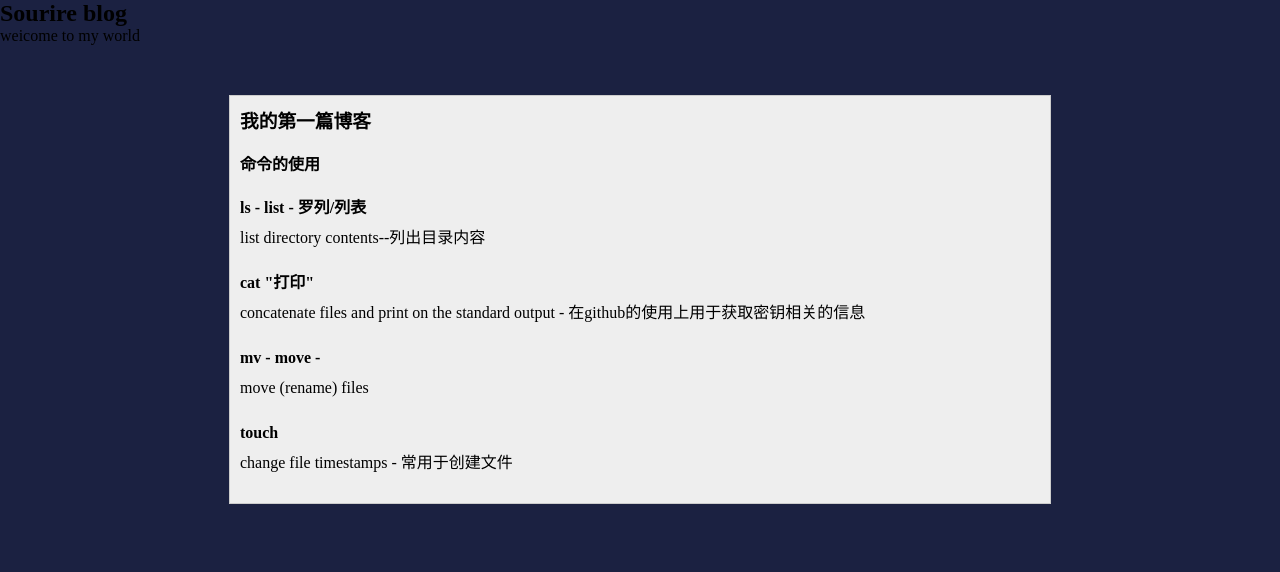
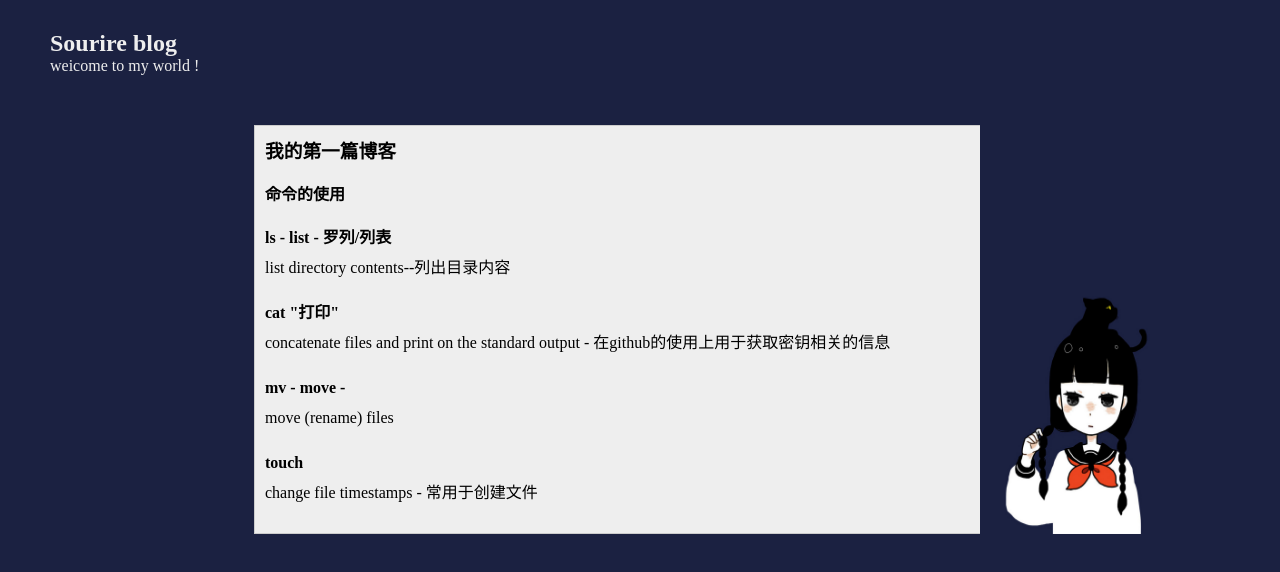
Before and after one commit to BUBUSourire/M-blog, a plain HTML site: page index.html in a window 1280 px wide. Drawn offline with Linux system fonts and the light colour scheme.

Commit message:
修改 6.13

```diff
--- a/css/style.css
+++ b/css/style.css
@@ -8,12 +8,34 @@ ul,li {
 body {
     background-color: #1B2141;
 }
-.inner {
+#blog {
+    position: relative;
+    padding: 30px 0 0 50px;
+}
+.inner1 {
     width: 800px;
     border: 1px solid #ccc;
     background-color: #eee;
     margin: 50px auto;
     padding: 10px;
+}
+#girl {
+    position: absolute;
+    right: 0;
+    bottom: 0;
+    width: 300px;
+    height: 100%;
+    overflow: hidden;
+}
+#girl img {
+    width: 930px;
+    height: 100%;
+    position: absolute;
+    right: 0;
+    bottom: 0;
+}
+.top {
+    color: #eee;
 }
 ul li {
     line-height: 30px;
--- a/index.html
+++ b/index.html
@@ -10,10 +10,13 @@
 </head>
 
 <body>
-    <div id="blog1">
-        <h2>Sourire blog</h2>
-        <p>weicome to my world</p>
-        <div class="inner">
+    <div id="blog">
+        <div id="girl">
+                <img src="images/22.jpg" alt="">
+        </div>
+        <h2 class="top">Sourire blog</h2>
+        <p class="top">weicome to my world !</p>
+        <div class="inner1">
             <h3>我的第一篇博客</h3><br />
             <h4>命令的使用</h4><br />
             <ul>
```
